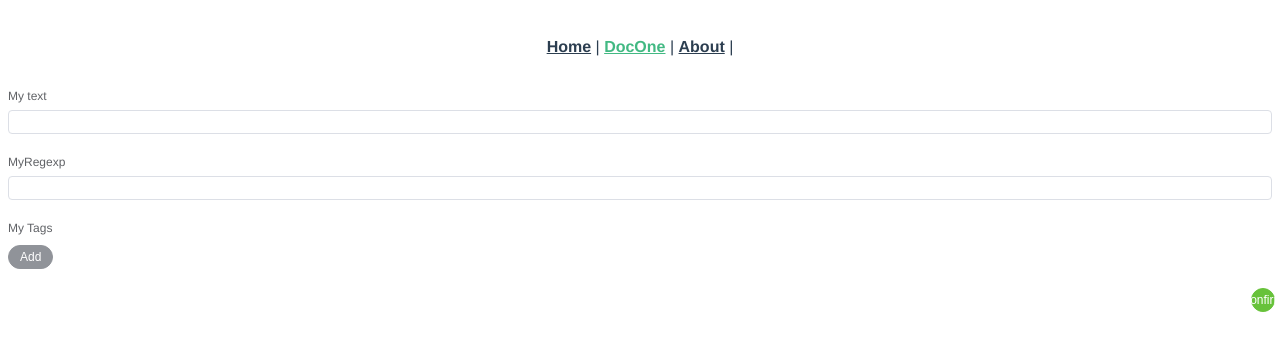
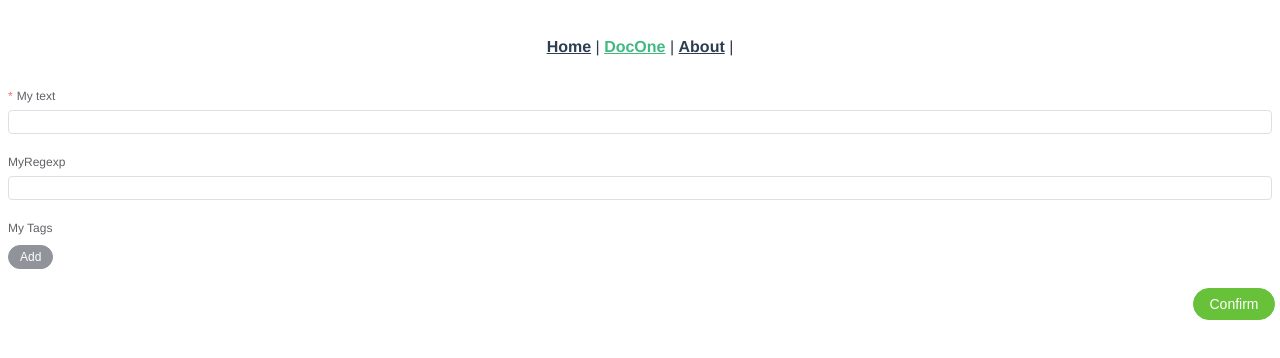
Before and after one commit to pavellzubkov/element-plus-form-shema, a Vue app: page /docOne in a window 1280 px wide. Shown: the top 358 px of the page. Built offline with nearby package versions, Linux system fonts and the light colour scheme.

Commit message:
check point

```diff
--- a/src/components/DocsShemas/docOneShemaClass.ts
+++ b/src/components/DocsShemas/docOneShemaClass.ts
@@ -33,6 +33,10 @@ export class DocOneShemaClass extends BaseFormShema<IDocOne> {
             readonly: false,
           },
           rules: [
+            {
+              required: true,
+              message: "Required",
+            },
             {
               min: 5,
               message: "Min 5 symbols",
@@ -72,11 +76,10 @@ export class DocOneShemaClass extends BaseFormShema<IDocOne> {
             label: "My Tags",
           },
           rules: [
-            {
-              min: 3,
-              max: 6,
-              message: "Min 3 Max6",
-            },
+            // {
+            //   max: 6,
+            //   message: "Max6",
+            // },
           ],
         },
       },
--- a/src/components/MyForm/CustomFields/MyCustomFieldOne.vue
+++ b/src/components/MyForm/CustomFields/MyCustomFieldOne.vue
@@ -34,13 +34,13 @@
         class="m-2"
         placeholder="Select"
         size="large"
+        @change="selected"
       >
         <el-option
           v-for="item in options"
           :key="item"
           :label="item"
           :value="item"
-          @change="selected"
         >
         </el-option>
       </el-select>
@@ -83,6 +83,7 @@ export default defineComponent({
     };
 
     const selected = (val: string) => {
+      console.log("Custom field selected -", val);
       locList.value.push(val);
       emit("update:modelValue", locList.value);
       addDialIsVisible.value = false;
--- a/src/components/MyForm/MyFormC.vue
+++ b/src/components/MyForm/MyFormC.vue
@@ -51,7 +51,7 @@
               :disabled="confvisible"
               content="Confirm"
             >
-              <el-button type="success" circle size="small" @click="checkForm"
+              <el-button type="success" round @click="checkForm"
                 >Confirm</el-button
               >
             </el-tooltip>
@@ -78,8 +78,16 @@
 </template>
 
 <script lang="ts">
-import { onClickOutside } from "@vueuse/core";
-import { defineComponent, PropType, Ref, ref, shallowRef, watch } from "vue";
+import { onClickOutside, Reactify } from "@vueuse/core";
+import {
+  defineComponent,
+  PropType,
+  reactive,
+  Ref,
+  ref,
+  shallowRef,
+  watch,
+} from "vue";
 import {
   IBaseDoc,
   IFieldsArrItem,
@@ -87,6 +95,7 @@ import {
   MyFormShema,
 } from "@/components/MyForm/MyFormTypes";
 import { MyFormClass } from "@/components/MyForm/MyFormClass";
+import type { ElForm } from "element-plus";
 
 export default defineComponent({
   name: "MyFormC",
@@ -106,7 +115,7 @@ export default defineComponent({
     },
   },
   setup(props, { emit }) {
-    const form = ref(null);
+    const form = ref<InstanceType<typeof ElForm>>();
     const confContent = ref(null);
     const formVal = ref(props.modelValue);
     const rules: Ref<IFormRules | undefined> = ref(undefined);
@@ -127,11 +136,11 @@ export default defineComponent({
       () => formVal.value,
       async () => {
         console.log("MyForm value changed");
-        try {
-          await form.value.validate();
-        } catch (e) {
-          console.log("checkForm check fail", e);
-        }
+        // try {
+        //   await form.value.validate();
+        // } catch (e) {
+        //   console.log("checkForm check fail", e);
+        // }
       },
       {
         deep: true,
--- a/src/components/MyForm/MyFormClass.ts
+++ b/src/components/MyForm/MyFormClass.ts
@@ -39,12 +39,7 @@ export class MyFormClass {
     Object.keys(shema.properties).forEach((fieldName) => {
       if (shema.properties[fieldName].rules) {
         const rules: IFormNativeRule[] = [];
-        rules.push({
-          type: shema.properties[fieldName].type,
-          message:
-            shema.properties[fieldName].wrongTypeMessage ||
-            `Field must be ${shema.properties[fieldName].type}`,
-        });
+
         shema.properties[fieldName].rules.forEach((rule) => {
           const r: IFormNativeRule = {};
           Object.assign(r, rule);
@@ -59,6 +54,12 @@ export class MyFormClass {
           }
           rules.push(r);
         });
+        rules.push({
+          type: shema.properties[fieldName].type,
+          message:
+            shema.properties[fieldName].wrongTypeMessage ||
+            `Field must be ${shema.properties[fieldName].type}`,
+        });
         outRules[fieldName] = rules;
       }
     });
--- a/src/main.ts
+++ b/src/main.ts
@@ -1,4 +1,5 @@
 import { createApp } from "vue";
+import "animate.css";
 import App from "./App.vue";
 import router from "./router";
 import ElementPlus from "element-plus";
```
